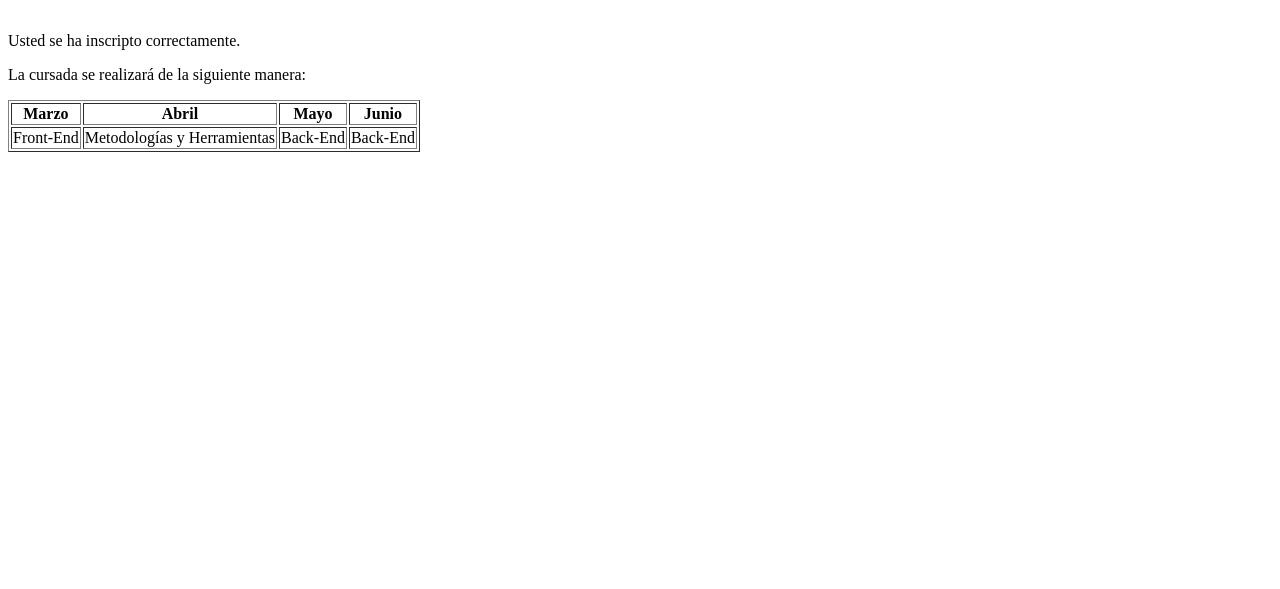
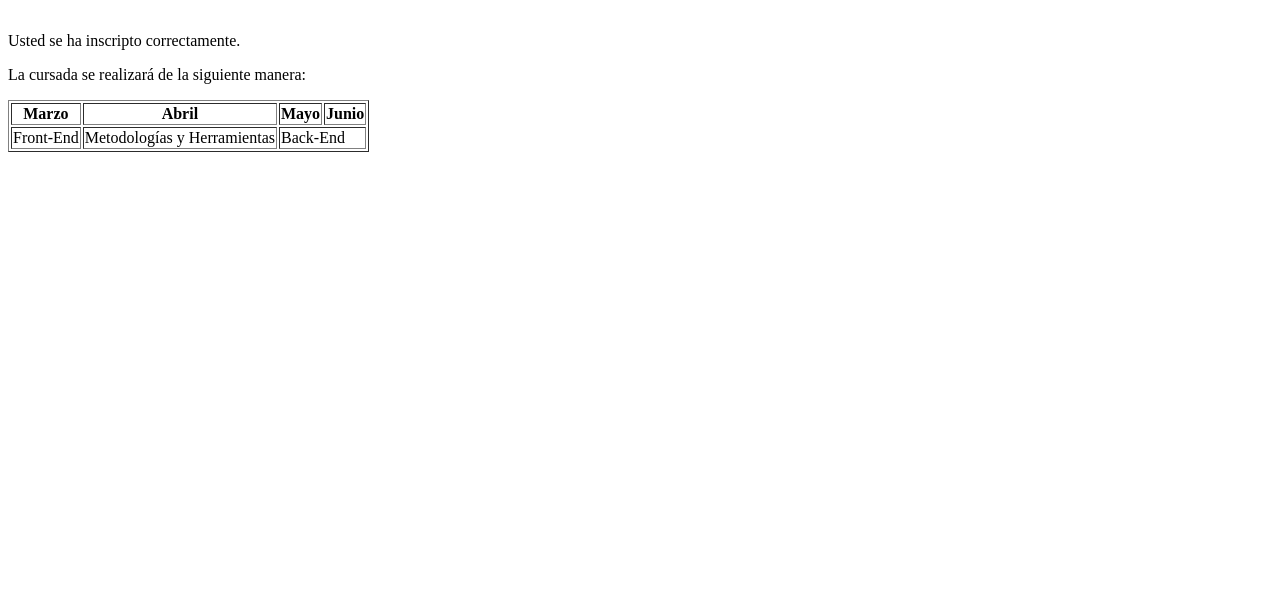
Before and after one commit to nataliporto/PagWebCursoFullStack, a plain HTML site: page inscripción_Aceptada.html in a window 1280 px wide. Shown: the part 137-726 px from the top of the page. Drawn offline with Linux system fonts and the light colour scheme.

Commit message:
Se modificó tabla: colspan

```diff
--- a/inscripción_Aceptada.html
+++ b/inscripción_Aceptada.html
@@ -37,9 +37,7 @@
             <tr>
                 <td>Front-End</td>
                 <td>Metodologías y Herramientas</td>
-                <td>Back-End</td>
-                <td>Back-End</td>
-            </tr>
+                <td colspan="2">Back-End</td>
         </table>
     </main>
 
```
